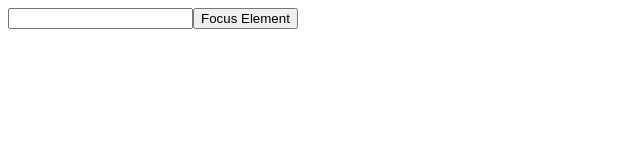
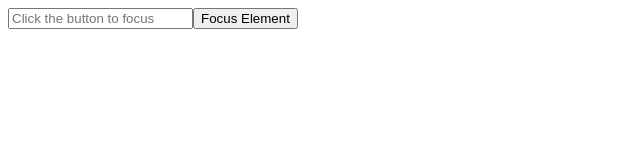
Before and after one commit to Hrisshhii/react-practice, a React (Vite) app in the folder react-basics/: page / in a window 1280 px wide. Shown: the top 160 px of the page, without its empty margins (0-640 px from the left). Built offline with nearby package versions, Linux system fonts and the light colour scheme.

Commit message:
Seperating useRef to new component

```diff
--- a/react-basics/src/App.jsx
+++ b/react-basics/src/App.jsx
@@ -1,16 +1,11 @@
 import './App.css';
-import { useRef } from 'react';
+import FocusInput from './components/FocusInput';
 
 function App() {
-  const inputElem=useRef(null);
-  function focusInput(){
-    inputElem.current.focus();
-    inputElem.current.value="Hello";
-  };
+
   return (
     <>
-      <input type="text" ref={inputElem}/>
-      <button onClick={()=>focusInput()}>Focus Element</button>
+      <FocusInput />
     </>
   );
 }
--- /dev/null
+++ b/react-basics/src/components/FocusInput.jsx
@@ -0,0 +1,18 @@
+import React from 'react';
+import { useRef } from 'react';
+
+const FocusInput = () => {
+    const inputElem=useRef(null);
+    function focusInput(){
+    inputElem.current.focus();
+    inputElem.current.value="Hello";
+  };
+  return (
+    <div>
+        <input type="text" ref={inputElem} placeholder='Click the button to focus'/>
+        <button onClick={()=>focusInput()}>Focus Element</button>
+    </div>
+  )
+}
+
+export default FocusInput
```
